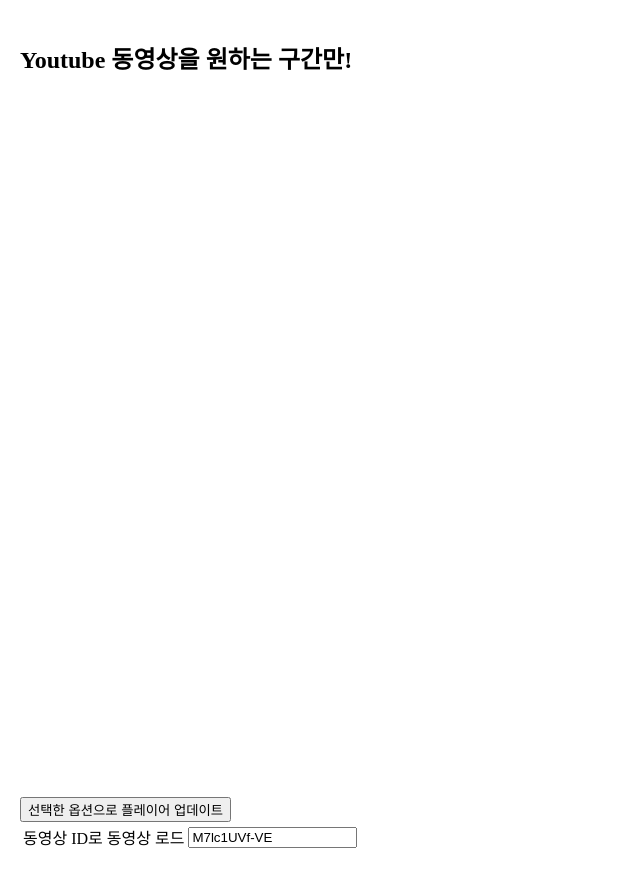
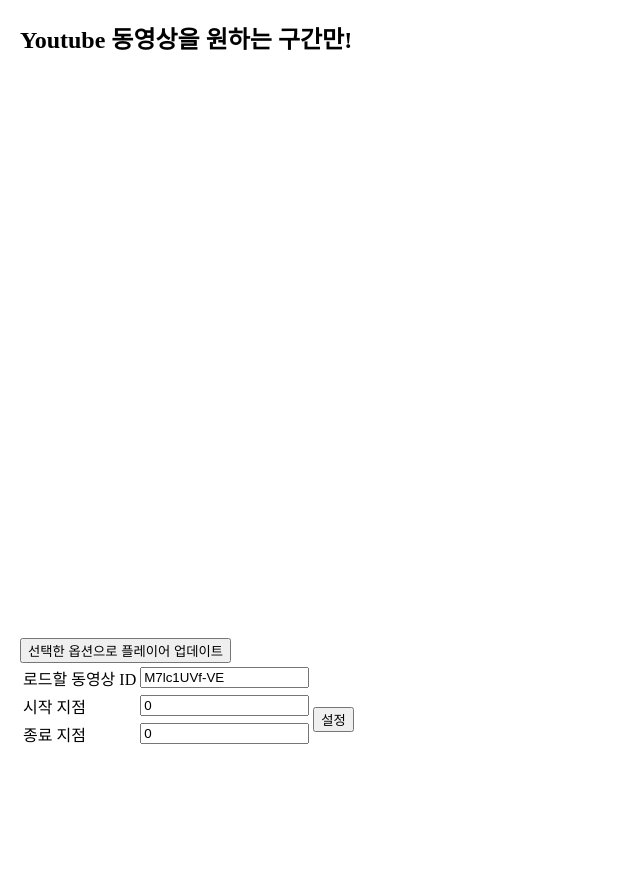
Before and after one commit to niveus323/SectionPlayer, a plain HTML site: page youtubeSectionPlayer.html in a window 1280 px wide. Shown: the whole page, without its empty margins (0-640 px from the left). After the commit the page ends 800 px from the top, so only its background shows below. Drawn offline with Linux system fonts and the light colour scheme.

Commit message:
유튜브 구간재생 (2) - 시작,종료지점 설정추가

```diff
--- a/youtubeSectionPlayer.html
+++ b/youtubeSectionPlayer.html
@@ -1,4 +1,3 @@
-<!DOCTYPE html>
 <html>
     <head>
         <title>Youtube 구간재생</title>
@@ -7,12 +6,10 @@
     <body>
         <section>
             <h1>Youtube 동영상을 원하는 구간만!</h1>
-            <div>
+            <div class="youtube">
                 <div id="player"></div>
             </div>
-
-        </section>
-        <aside>
+            <div class="player-options">
                 <div id="update-player-button">
                     <button id="player-redraw-player" type="button" class="button-blue button"
                      onclick="redrawPlayer();">선택한 옵션으로 플레이어 업데이트</button>
@@ -21,7 +18,7 @@
                     <table id="player-functions-table" class="noborder noTopMargin" style="display: inline;">
                         <tbody>
                             <tr>
-                            <td class="noborder player-group-header">동영상 ID로 동영상 로드</td>
+                                <td class="noborder player-group-header">로드할 동영상 ID</td>
                                 <td class="player-group-options">
                                     <div class="player-option-row">
                                         <input type="text" class="player-text-input player-tooltip-zindex" size="18"
@@ -29,35 +26,93 @@
                                     </div>
                                 </td>
                             </tr>
+                            <tr>
+                                <td class="noborder player-group-header">시작 지점</td>
+                                <td class="player-group-options">
+                                    <div class="player-option-row">
+                                        <input type="text" class="player-text-input player-tooltip-zindex" size="18"
+                                        id="playerStartPoint" value="0" alt="0">
+                                    </div>
+                                </td>
+                                <td class="player-group-button" rowspan="2">
+                                    <button id="player-button-point" type="button" class="button-blue button" onclick="setPoint();">설정</button>
+                                </td>
+                            </tr>
+                            <tr>
+                                <td class="noborder player-group-header">종료 지점</td>
+                                    <td class="player-group-options">
+                                        <div class="player-option-row">
+                                            <input type="text" class="player-text-input player-tooltip-zindex" size="18"
+                                            id="playerEndPoint" value="0" alt="0">
+                                    </div>
+                                </td>
+                            </tr>
                         </tbody>
                     </table>
                 </div>
+            </div>
+        </section>
+        <aside>
+
         </aside>
+        <footer>
+
+        </footer>
     </body>
     <style>
         body{
             height: auto;
-            overflow:hidden;
+            overflow:auto;
             padding: 20px;
             box-sizing: border-box;
             margin: auto;
         }
-        body>section>div{
+        .youtube{
             position:relative;
-            max-width: 100%;
-            padding-bottom: 56.25%;
+            /* width:100%;
+            padding-bottom: 56.25%; */
+            /* width:60%;
+            padding-bottom: 33.75%; */
+            width:80%;
+            padding-bottom: 45%;
             height:0;
             margin-bottom: 5px;
         }
         #player{
-            position:absolute;
-            top:0;
-            left:0;
-            width:100%;
+            position: absolute;
+            width: 100%;
             height: 100%;
         }
+        #player-button-point{
+            width: 100%;
+            height: 100%;
+        }
+        /* #player-button-endpoint{
+            animation-name:endpoint-anim;
+            animation-duration: 4s;
+        } */
+        @keyframes button-error-anim {
+            0% {background-color: rgba(255,255,255,1);}
+            50% {background-color: rgba(255,0,0,.7);}
+            100% {background-color: rgba(255,255,255,1);}
+        }
+        @-webkit-keyframes button-error-anim {
+            0% {background-color: rgba(255,255,255,1);}
+            50% {background-color: rgba(255,0,0,.7);}
+            100% {background-color: rgba(255,255,255,1);}
+        }
+
     </style>
     <script>
+/*
+TODO
+1. EndPoint가 StartPoint보다 앞에있으면 오류를 알릴것
+2. 사이드에 재생목록 추가하기
+3. 재생할 동영상 밑에 재생구간 저장
+(3-A. 사이드 재생목록을 팝업으로 띄우기)
+4. footer에 github밑 정보 띄우기
+*/
+
         var tag = document.createElement('script');
         tag.src = "https://www.youtube.com/iframe_api";
         var firstScriptTag = document.getElementsByTagName('script')[0];
@@ -66,17 +121,14 @@
         var videoid = 'mFzHr8Xyo6E';
         function onYouTubeIframeAPIReady(){
             player = new YT.Player('player',{
-                // height:'100%',
-                // width: '56.25%',
-                width:'320',
-                height:'180',
+                host:'https://www.youtube.com',
                 videoId: videoid,         //로드할 동영상 ID
                 events:{
                     'onReady': onPlayerReady
                 },
                 playerVars:{
                     'disablekb' : 1,
-                    'controls' : 1
+                    'controls' : 0
                 }
             });
         }
@@ -112,12 +164,23 @@
 
         function redrawPlayer(){
             videoid = document.getElementById("playerContent").value;
-            // player.loadVideoById({
-            //     'videoId':videoid
-            // });
+            setPoint();
+            player.loadVideoById(videoid,0);
+        }
+        function  setPoint(){
+            var prevstart=starttime;
+            var prevend = endtime;
+            starttime = document.getElementById("playerStartPoint").value;
+            endtime = document.getElementById("playerEndPoint").value;
+            if(endtime<=starttime){
+                document.getElementById("player-button-point").style.animation="button-error-anim 4s";
+                console.log("endpoint :"+endtime+" startpoint: "+starttime);
+                starttime = prevstart;
+                endtime=prevend;
+            }else{
+                player.seekTo(starttime);
+            }
+        }
 
-            player.loadVideoById(videoid,
-                     0);
-        }
     </script>
 </html>
```
Lines whose indentation alone changed are shown as unchanged.
